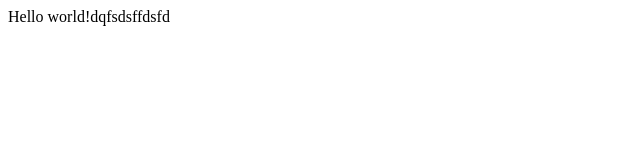
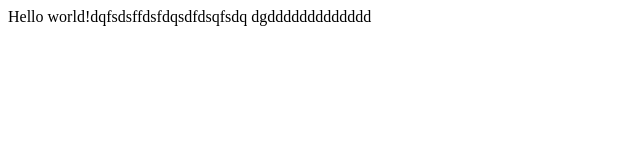
Before and after one commit to deozore/projet, a plain HTML site: page index.html in a window 1280 px wide. Shown: the whole page, without its empty margins (0-640 px from the left). Drawn offline with Linux system fonts and the light colour scheme.

Commit message:
Update index.html

```diff
--- a/index.html
+++ b/index.html
@@ -7,6 +7,6 @@
     <title>Projet Javascript</title>
 </head>
 <body>
-    Hello world!dqfsdsffdsfd
-</body>
+    Hello world!dqfsdsffdsfdqsdfdsqfsdq
+</body>dgddddddddddddd
 </html>
```
